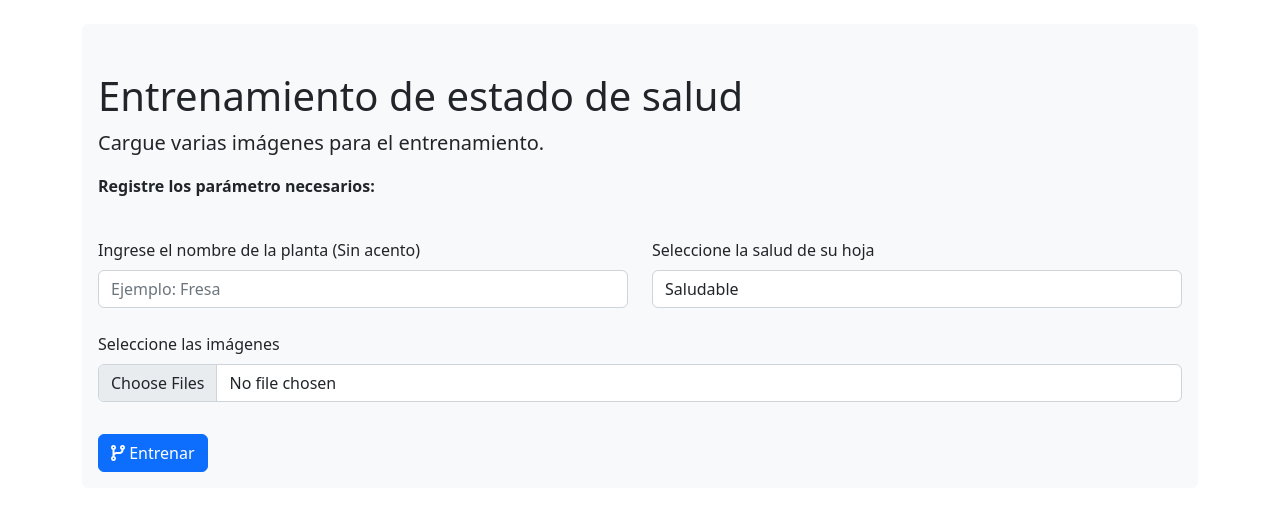
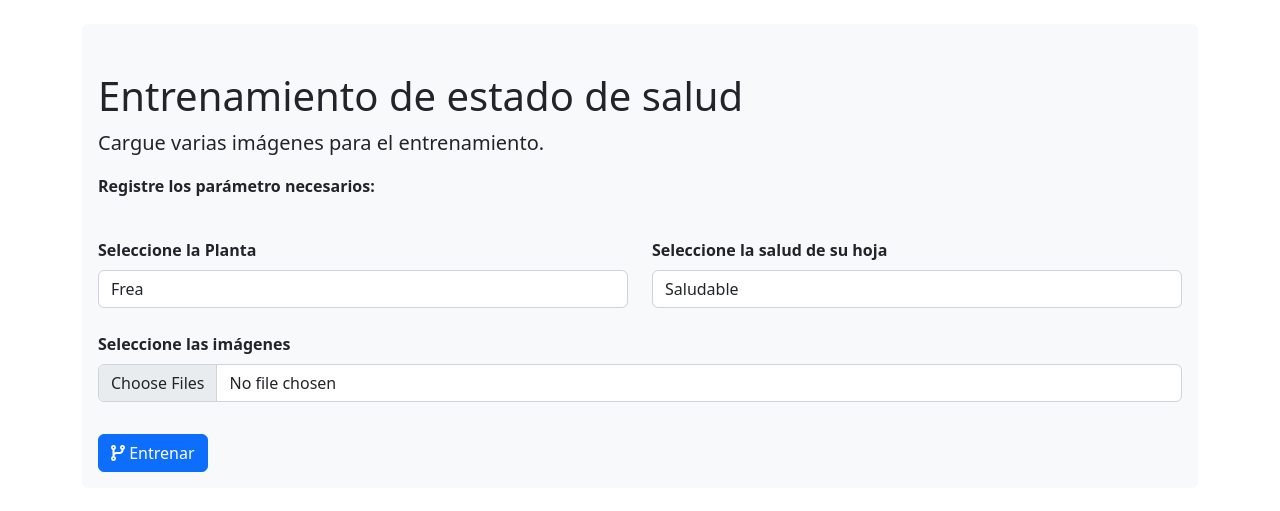
Before and after one commit to YeltsB/agronomia, a Django app: page /entrenamiento in a window 1280 px wide. Shown: the part 56-567 px from the top of the page. Run offline with Django 4.2, Linux system fonts and the light colour scheme; data comes from the database, SQL or seed files in the repository; both versions use the stored data as it was after the commit.

Commit message:
cbo en Entrenamiento

```diff
--- a/app_agronomia/templates/entrenamiento.html
+++ b/app_agronomia/templates/entrenamiento.html
@@ -38,8 +38,16 @@
                 <div class="col-md-6">
 
                     <div class="mb-3 mt-4">
-                        <label for="formFile" class="form-label">Ingrese el nombre de la planta (Sin acento)</label>
-                        <input class="form-control" type="text" id="nombre" name="nombre" placeholder="Ejemplo: Fresa">
+                        <label for="formFile" class="form-label"><strong>Seleccione la Planta</strong></label>
+                        <!-- <input class="form-control" type="text" id="nombre" name="nombre" placeholder="Ejemplo: Fresa"> -->
+                        <select name="planta_select" id="planta_select" class="form-control">
+
+                            {% for planta in lista_planta %}
+                                <option value="{{planta.pk}}">{{planta.nombre}}</option>
+                            {% endfor %}
+
+                        </select>
+
 
                         {% if data.validacion_nombre %}
                             <div class="alert alert-danger mt-2" role="alert">
@@ -51,21 +59,26 @@
                 </div>
                 <div class="col-md-6">
                     <div class="mb-3 mt-4">
-                        <label for="formFile" class="form-label">Seleccione la salud de su hoja</label>
+                        <label for="formFile" class="form-label"><strong>Seleccione la salud de su hoja</strong></label>
                         <select name="salud" id="salud" class="form-control">
                             <option value="1">Saludable</option>
                             <option value="2">Enferma</option>
                         </select>
-
-
                     </div>
                 </div>
 
             </div>
+            <div class="row">
+                <div class="col-md-6" id="contenedor_enfermedad" style="display: none;" >
+                    <label for="formFile" class="form-label"><strong>Seleccione el tipo de enfermedad de la planta</strong></label>
+                    <select name="enfermedad_select" id="enfermedad_select" class="form-control">
+                    </select>
+                </div>
+            </div>
 
             <div class="row">
                 <div class="mb-3 mt-2">
-                    <label for="formFile" class="form-label">Seleccione las imágenes</label>
+                    <label for="formFile" class="form-label"><strong>Seleccione las imágenes</strong></label>
                     <input class="form-control" type="file" id="imagenes" name="imagenes" multiple accept=".jpg">
 
                     {% if data.validacion_archivo %}
@@ -89,7 +102,23 @@
 
     </div>
 
+    <script src="https://code.jquery.com/jquery-3.5.1.js"></script>
     <script>
+       $(document).ready(function () {
+
+            $('#salud').change(function () {
+
+                if ($(this).val() == "2") {
+                    $("#contenedor_enfermedad").show("slow");
+                }else{
+                    $("#contenedor_enfermedad").hide("slow");
+                }
+
+            });
+
+        });
+
+
 
     </script>
 {% endblock content %}
--- a/app_agronomia/views.py
+++ b/app_agronomia/views.py
@@ -94,9 +94,12 @@ def obtener_sub_carpetas():
 
 def entrenamiento(request):
         msg = ""
-        nombre = ""
+        planta = ""
+        enfermedad = ""
+
         estado_hoja = ""
         cadena = ""
+        lista_planta = Planta.objects.all()
 
         ret_data = {}
         if request.method == 'POST':
@@ -106,26 +109,30 @@ def entrenamiento(request):
                 else:
                         imagenes = request.FILES.getlist('imagenes')
 
-                if request.POST.get("nombre") == '':
-                        ret_data['validacion_nombre'] = 'Debe ingresar el nombre de la planta'
-                else:
-                        nombre = request.POST.get("nombre").lower()
+                # if request.POST.get("nombre") == '':
+                #         ret_data['validacion_nombre'] = 'Debe ingresar el nombre de la planta'
+                # else:
+                #         nombre = request.POST.get("nombre").lower()
+
+                planta = Planta.objects.get(pk=request.POST.get("planta_select"))
 
 
                 if request.POST.get("salud") == '1':
                         estado_hoja = "hoja_sana"
                 else:
                         estado_hoja = "hoja_enferma"
+                        enfermedad = Enfermedad.objects.get(pk=request.POST.get("enfermedad_select"))
 
 
-                cadena = nombre + '_' + estado_hoja
 
 
-                if 'validacion_archivo' not in ret_data  and 'validacion_nombre' not in ret_data:
+
+                cadena = planta.nombre + '_' + estado_hoja
+                if 'validacion_archivo' not in ret_data:
                         ret_data['status'] = entranamiento_tensorflow(cadena,imagenes)
 
 
-        data = {'data':ret_data}
+        data = {'data':ret_data, 'lista_planta': lista_planta}
         return render(request, 'entrenamiento.html',data)
 
 
@@ -210,11 +217,14 @@ def asignacion_enfermedad(request):
 
 
 
+        try:
+                if request.session.get('estado_request') == None:
+                        status = False
+                else:
+                        status = request.session.get('estado_request')
+        except Exception as e:
+                status = False
 
-        if request.session.get('estado_request') == None:
-                status = False
-        else:
-                status = request.session.get('estado_request')
 
         data = {'lista_planta':lista_planta, 'lista_enfermedad':lista_enfermedad,
                 'lista_asigancion':lista_asigancion, 'lista_entrenamiento':lista_entrenamiento,
```
Also changed, not shown: db.sqlite3.
